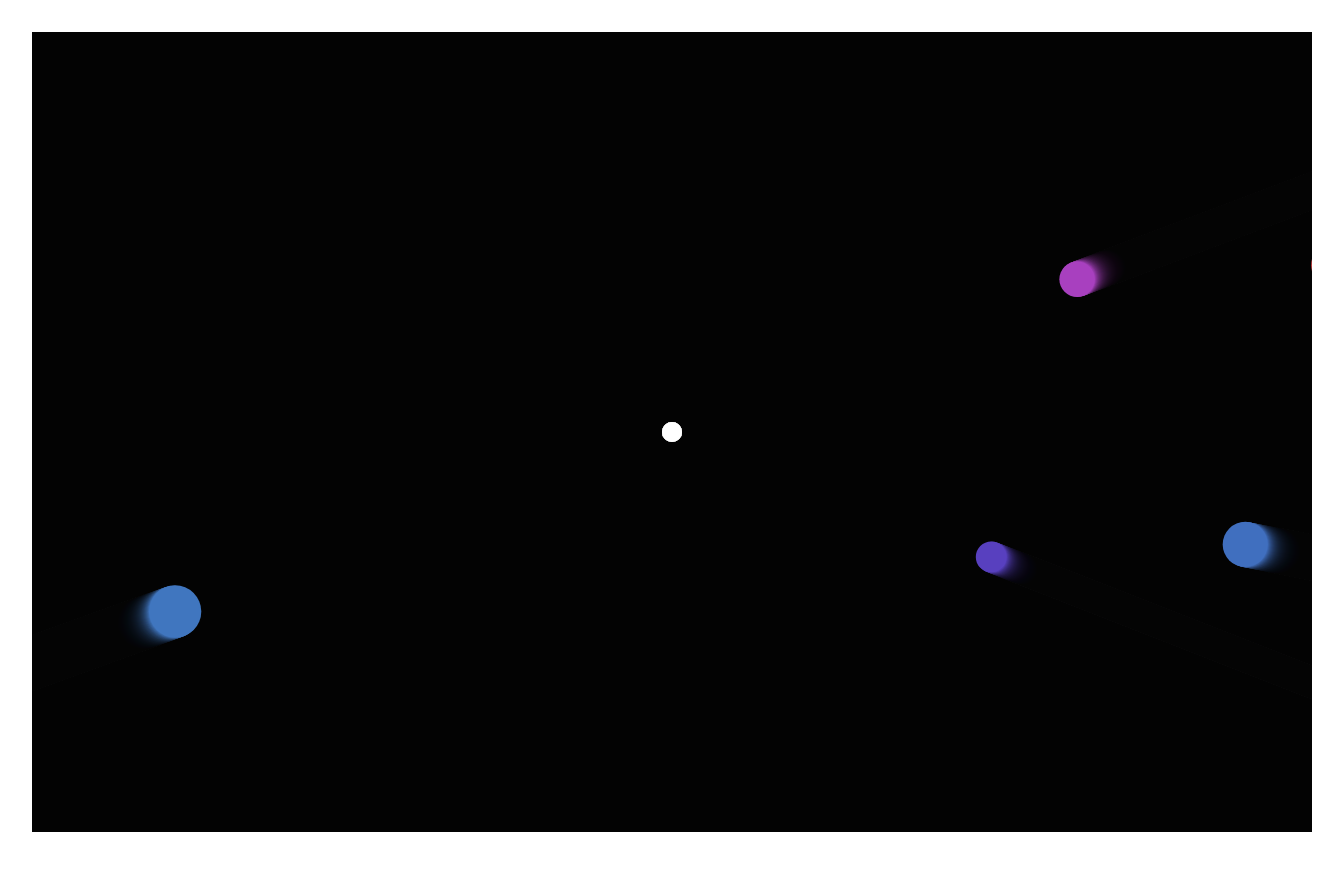
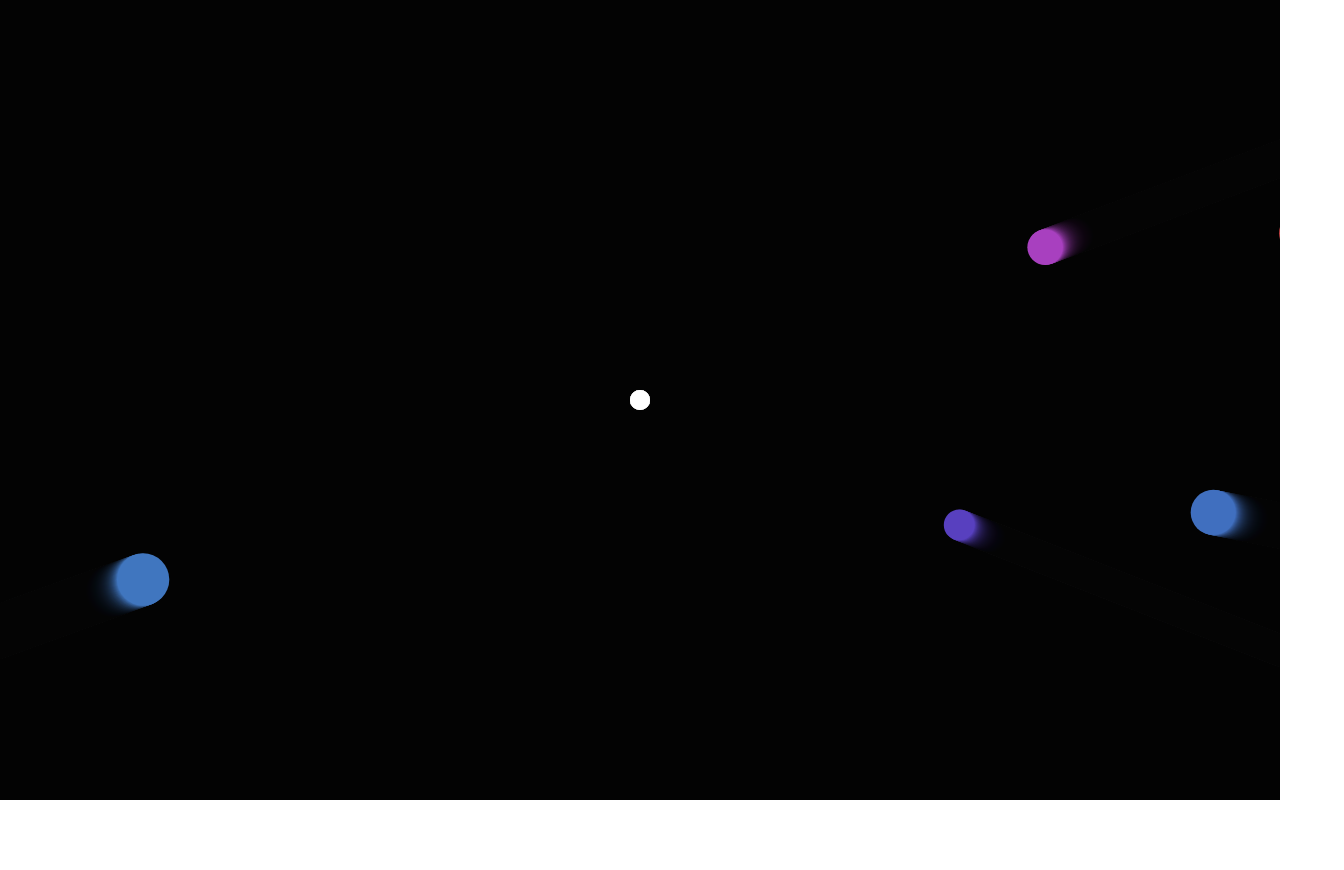
Before and after one commit to Blank0120/shootIt, a Vue app: page / in a window 1280 px wide. Shown: the whole page, 1344 px wide, since content can reach past the window. After the commit the page ends 800 px from the top, so only its background shows below. Built offline with nearby package versions, Linux system fonts and the light colour scheme.

Commit message:
fix: fix style on canvas

```diff
--- a/index.html
+++ b/index.html
@@ -16,8 +16,11 @@
 </html>
 
 <style>
-  #app * {
+  * {
     margin: 0;
     padding: 0;
+    width: 100%;
+    height: 100%;
+    overflow: hidden;
   }
 </style>
--- a/src/main.ts
+++ b/src/main.ts
@@ -1,5 +1,4 @@
 import { createApp } from 'vue'
-import './style.css'
 import App from './App.vue'
 
 createApp(App).mount('#app')
--- a/src/style.css
+++ /dev/null
@@ -1,81 +0,0 @@
-:root {
-  font-family: Inter, Avenir, Helvetica, Arial, sans-serif;
-  font-size: 16px;
-  line-height: 24px;
-  font-weight: 400;
-
-  color-scheme: light dark;
-  color: rgba(255, 255, 255, 0.87);
-  background-color: #242424;
-
-  font-synthesis: none;
-  text-rendering: optimizeLegibility;
-  -webkit-font-smoothing: antialiased;
-  -moz-osx-font-smoothing: grayscale;
-  -webkit-text-size-adjust: 100%;
-}
-
-a {
-  font-weight: 500;
-  color: #646cff;
-  text-decoration: inherit;
-}
-a:hover {
-  color: #535bf2;
-}
-
-body {
-  margin: 0;
-  display: flex;
-  place-items: center;
-  min-width: 320px;
-  min-height: 100vh;
-}
-
-h1 {
-  font-size: 3.2em;
-  line-height: 1.1;
-}
-
-button {
-  border-radius: 8px;
-  border: 1px solid transparent;
-  padding: 0.6em 1.2em;
-  font-size: 1em;
-  font-weight: 500;
-  font-family: inherit;
-  background-color: #1a1a1a;
-  cursor: pointer;
-  transition: border-color 0.25s;
-}
-button:hover {
-  border-color: #646cff;
-}
-button:focus,
-button:focus-visible {
-  outline: 4px auto -webkit-focus-ring-color;
-}
-
-.card {
-  padding: 2em;
-}
-
-#app {
-  max-width: 1280px;
-  margin: 0 auto;
-  padding: 2rem;
-  text-align: center;
-}
-
-@media (prefers-color-scheme: light) {
-  :root {
-    color: #213547;
-    background-color: #ffffff;
-  }
-  a:hover {
-    color: #747bff;
-  }
-  button {
-    background-color: #f9f9f9;
-  }
-}
```
